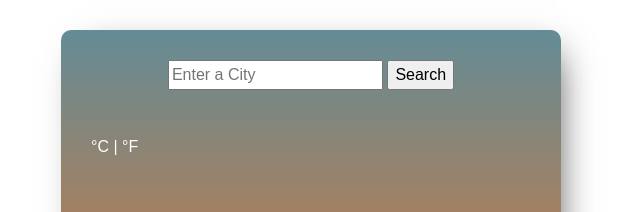
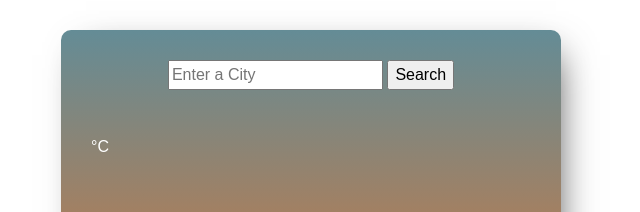
Before and after one commit to nat-jpg/shecodes-test, a plain HTML site: page index.html in a window 1280 px wide. Shown: the top 212 px of the page, 329-969 px from the left. Drawn offline with nearby package versions, Linux system fonts and the light colour scheme; a web font is replaced by a local one.

Commit message:
removed fahrenheit

```diff
--- a/index.html
+++ b/index.html
@@ -20,7 +20,7 @@
        <div class="tempUnit">
 
         </div>
-        <span class="units">°C | °F</span>
+        <span class="units">°C</span>
 
         <div class="overview">
 
```
